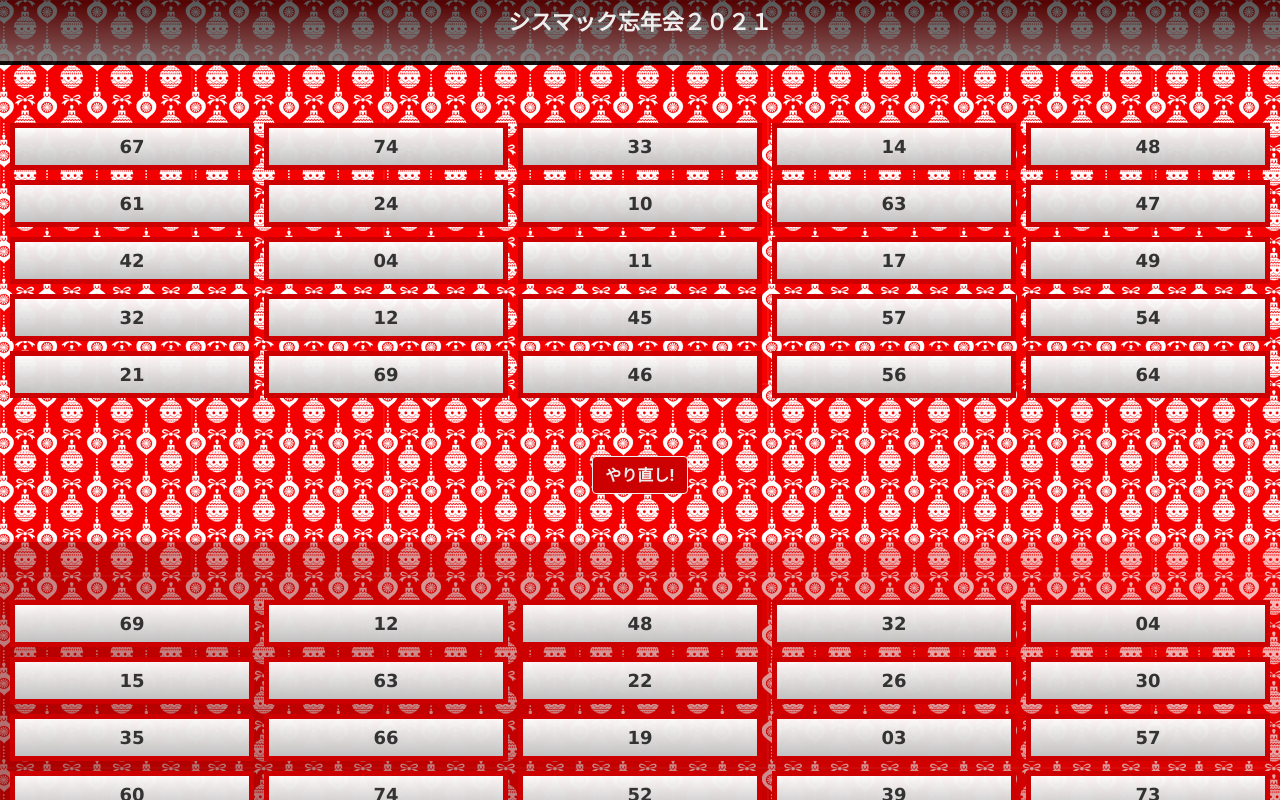
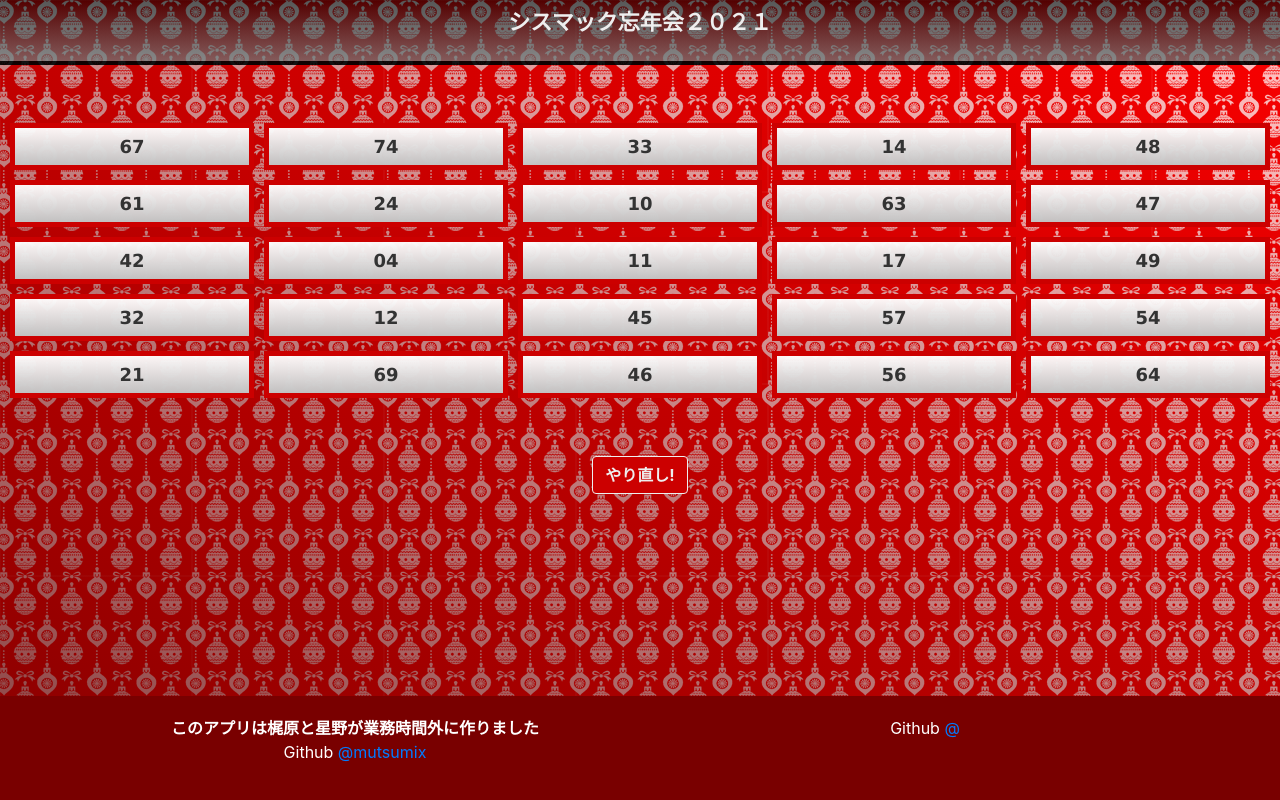
Before and after one commit to Mutsumix/vue-bingo-user, a Vue app: page / in a window 1280 px wide. Shown: the top 800 px of the page. Built offline with nearby package versions, Linux system fonts and the light colour scheme.

Commit message:
issue #7

```diff
--- a/src/App.vue
+++ b/src/App.vue
@@ -1,7 +1,6 @@
 <template>
   <div id="app">
     <AppHeader></AppHeader>
-    <Bingo></Bingo>
     <router-view/>
     <AppFooter></AppFooter>
   </div>
--- a/src/router.js
+++ b/src/router.js
@@ -5,7 +5,7 @@ import Home from './views/Index.vue'
 Vue.use(Router)
 
 export default new Router({
-  mode: 'history',
+  // mode: 'history',
   routes: [
     {
       path: '/',
```
